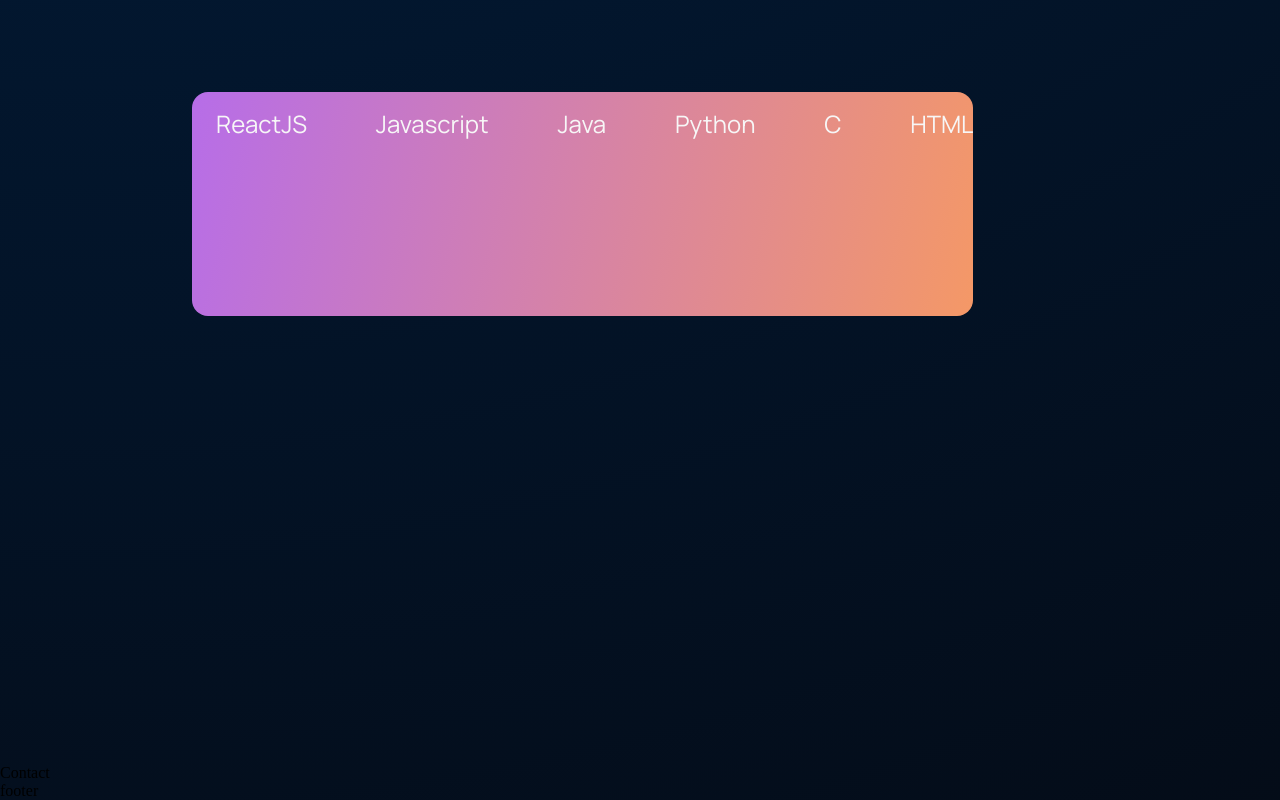
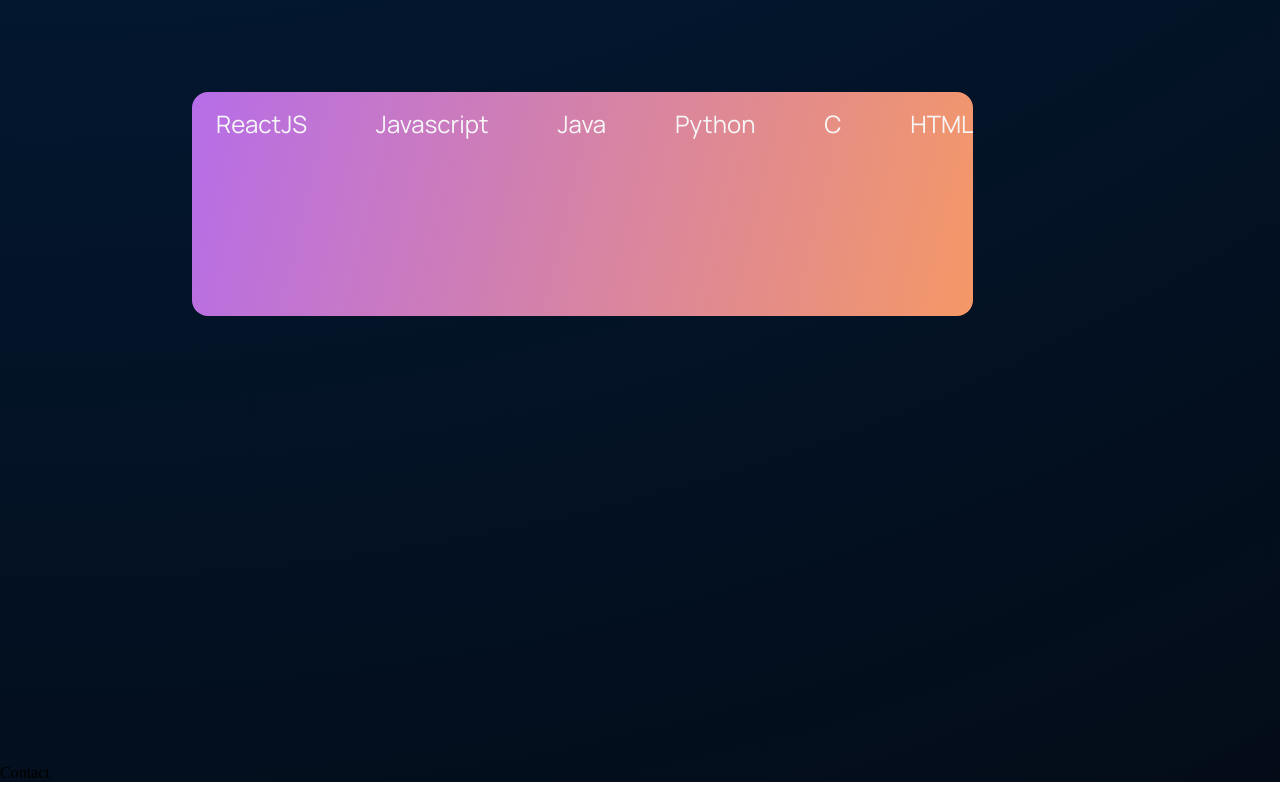
Before and after one commit to kerson97/portfolio_v2, a React (Create React App) app: page / in a window 1280 px wide. Shown: the part 2571-3371 px from the top of the page. Built offline with nearby package versions, Linux system fonts and the light colour scheme.

Commit message:
Housekeeping
Deletion of unnecessary files

```diff
--- a/src/App.js
+++ b/src/App.js
@@ -2,7 +2,7 @@
 import './App.css'
 import './index.css'
 
-import { About, Footer, Header, Skills, Contact } from './containers'
+import { About, Header, Skills, Contact } from './containers'
 
 import { Navbar } from './components'
 
@@ -16,7 +16,6 @@
       <About />
       <Skills />
       <Contact />
-      <Footer />
     </div>
   )
 }
--- a/src/components/about/About.jsx
+++ /dev/null
@@ -1,8 +0,0 @@
-import React from 'react'
-import './about.css'
-
-const About = () => {
-  return <div>About</div>
-}
-
-export default About
--- a/src/components/contact/Contact.jsx
+++ /dev/null
@@ -1,8 +0,0 @@
-import React from 'react'
-import './contact.css'
-
-const Contact = () => {
-  return <div>Contact</div>
-}
-
-export default Contact
--- a/src/components/index.js
+++ b/src/components/index.js
@@ -1,6 +1,3 @@
 //clean use of index to reduce imoprt cluttter in App.js
 
-export { default as About } from './about/About'
-export { default as Skills } from './skills/Skills'
-export { default as Contact } from './contact/Contact'
 export { default as Navbar } from './navbar/Navbar'
--- a/src/components/skills/Skills.jsx
+++ /dev/null
@@ -1,8 +0,0 @@
-import React from 'react'
-import './skills.css'
-
-const Skills = () => {
-  return <div>Skills</div>
-}
-
-export default Skills
--- a/src/containers/footer/Footer.jsx
+++ /dev/null
@@ -1,8 +0,0 @@
-import React from 'react'
-import './footer.css'
-
-const footer = () => {
-  return <div>footer</div>
-}
-
-export default footer
--- a/src/containers/index.js
+++ b/src/containers/index.js
@@ -1,5 +1,4 @@
 //clean use of index to declutter App.js
-export { default as Footer } from './footer/Footer'
 export { default as Header } from './header/Header'
 export { default as About } from './about/About'
 export { default as Skills } from './skills/Skills'
```
Also changed, not shown: src/components/about/about.css (deleted), src/components/contact/contact.css (deleted), src/components/skills/skills.css (deleted), src/containers/footer/footer.css (deleted).
